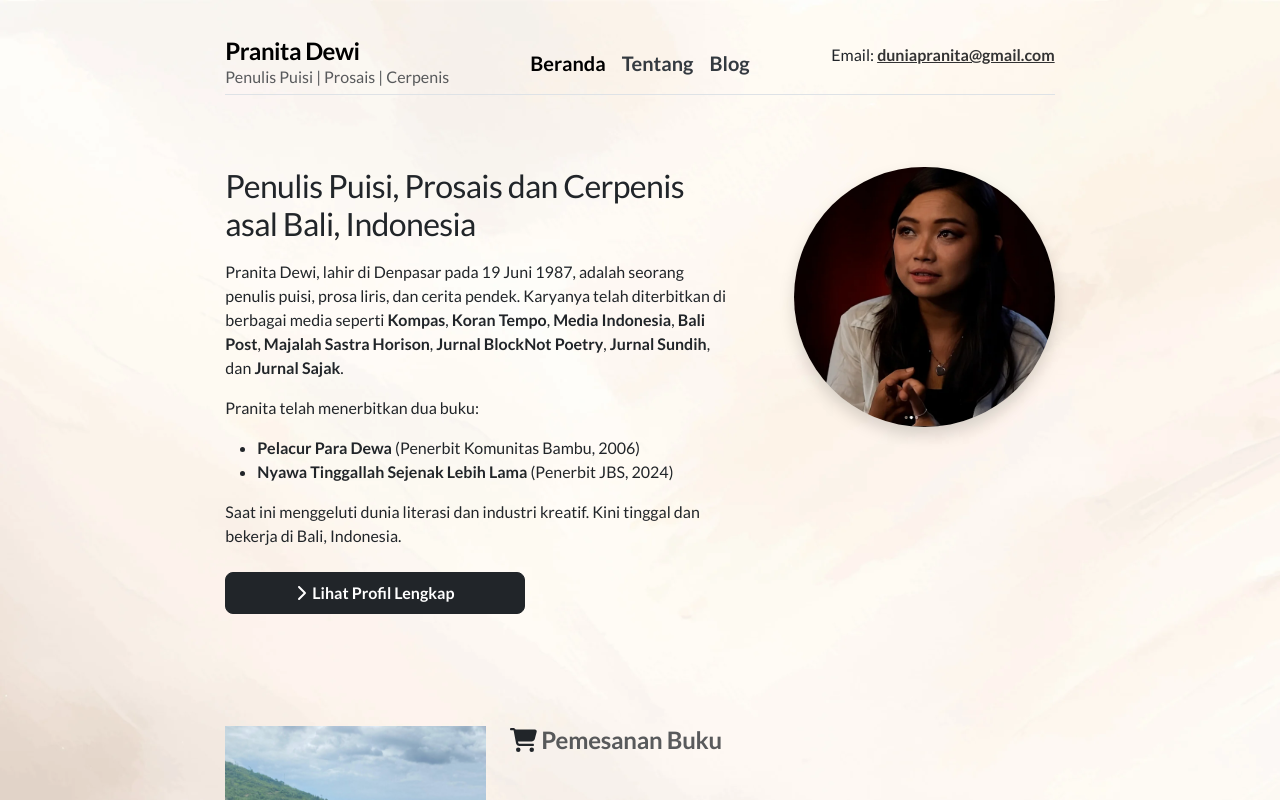
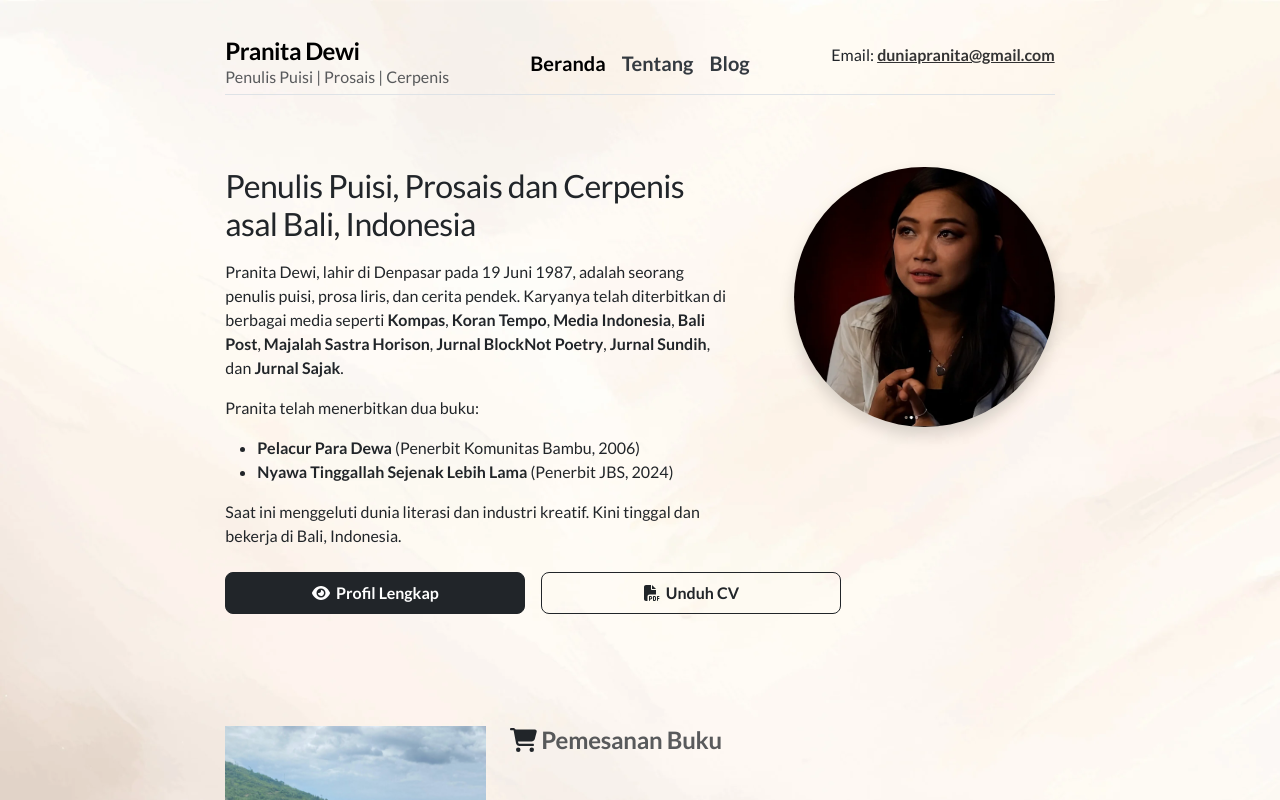
Before and after one commit to themeprys/pranitadewi, a Next.js app: page / in a window 1280 px wide. Shown: the top 800 px of the page. Built offline with nearby package versions, Linux system fonts and the light colour scheme.

Commit message:
feat: add CV download button - add outline button in Hero section and link in bottom navigation

```diff
--- a/src/app/components/Bottomnav.js
+++ b/src/app/components/Bottomnav.js
@@ -1,7 +1,7 @@
 import React from "react";
 import Link from "next/link";
 import { FontAwesomeIcon } from "@fortawesome/react-fontawesome";
-import { faHome, faUser, faBook } from "@fortawesome/free-solid-svg-icons";
+import { faHome, faUser, faBook, faFilePdf } from "@fortawesome/free-solid-svg-icons";
 
 function Bottomnav() {
   return (
@@ -26,6 +26,17 @@ function Bottomnav() {
               <div className="small">Blog</div>
             </Link>
           </div>
+          <div className="col text-center">
+            <a
+              href="https://cdn.cosmicjs.com/c9260e30-0ed6-11f0-91ec-af6adca2ead2-Curriculum-Vitae-Pranita-Dewi-Updated-April-2025.pdf"
+              className="nav-link text-white"
+              target="_blank"
+              rel="noopener noreferrer"
+            >
+              <FontAwesomeIcon icon={faFilePdf} className="fs-4" />
+              <div className="small">CV</div>
+            </a>
+          </div>
         </div>
       </div>
     </nav>
--- a/src/app/components/Hero.js
+++ b/src/app/components/Hero.js
@@ -2,7 +2,7 @@ import React from "react";
 import Image from "next/image";
 import Link from "next/link";
 import { FontAwesomeIcon } from "@fortawesome/react-fontawesome";
-import { faChevronRight } from "@fortawesome/free-solid-svg-icons";
+import { faChevronRight, faEye, faFilePdf } from "@fortawesome/free-solid-svg-icons";
 import { Lato } from 'next/font/google';
 
 const lato = Lato({
@@ -42,17 +42,37 @@ function Hero() {
                 href="/about"
                 className="btn btn-dark btn-lg px-4 me-2 thm_cta"
               >
-                <FontAwesomeIcon icon={faChevronRight} />&nbsp;&nbsp;Lihat Profil Lengkap
+                <FontAwesomeIcon icon={faEye} />&nbsp;&nbsp;Profil Lengkap
               </Link>
+              <a
+                href="https://cdn.cosmicjs.com/c9260e30-0ed6-11f0-91ec-af6adca2ead2-Curriculum-Vitae-Pranita-Dewi-Updated-April-2025.pdf"
+                className="btn btn-outline-dark btn-lg px-4 thm_cta"
+                target="_blank"
+                rel="noopener noreferrer"
+              >
+                <FontAwesomeIcon icon={faFilePdf} />&nbsp;&nbsp;Unduh CV
+              </a>
             </div>
           </div>
           <div className="mt-4 mb-3 pb-5 d-none d-md-block">
-            <Link
-              href="/about"
-              className="btn btn-dark btn-lg px-4 me-2 thm_cta"
-            >
-              <FontAwesomeIcon icon={faChevronRight} />&nbsp;&nbsp;Lihat Profil Lengkap
-            </Link>
+            <div className="d-flex gap-3">
+              <Link
+                href="/about"
+                className="btn btn-dark btn-lg px-4 thm_cta"
+                style={{ width: '200px' }}
+              >
+                <FontAwesomeIcon icon={faEye} />&nbsp;&nbsp;Profil Lengkap
+              </Link>
+              <a
+                href="https://cdn.cosmicjs.com/c9260e30-0ed6-11f0-91ec-af6adca2ead2-Curriculum-Vitae-Pranita-Dewi-Updated-April-2025.pdf"
+                className="btn btn-outline-dark btn-lg px-4 thm_cta"
+                target="_blank"
+                rel="noopener noreferrer"
+                style={{ width: '200px' }}
+              >
+                <FontAwesomeIcon icon={faFilePdf} />&nbsp;&nbsp;Unduh CV
+              </a>
+            </div>
           </div>
         </div>
         <div className="col d-none d-md-block">
```
